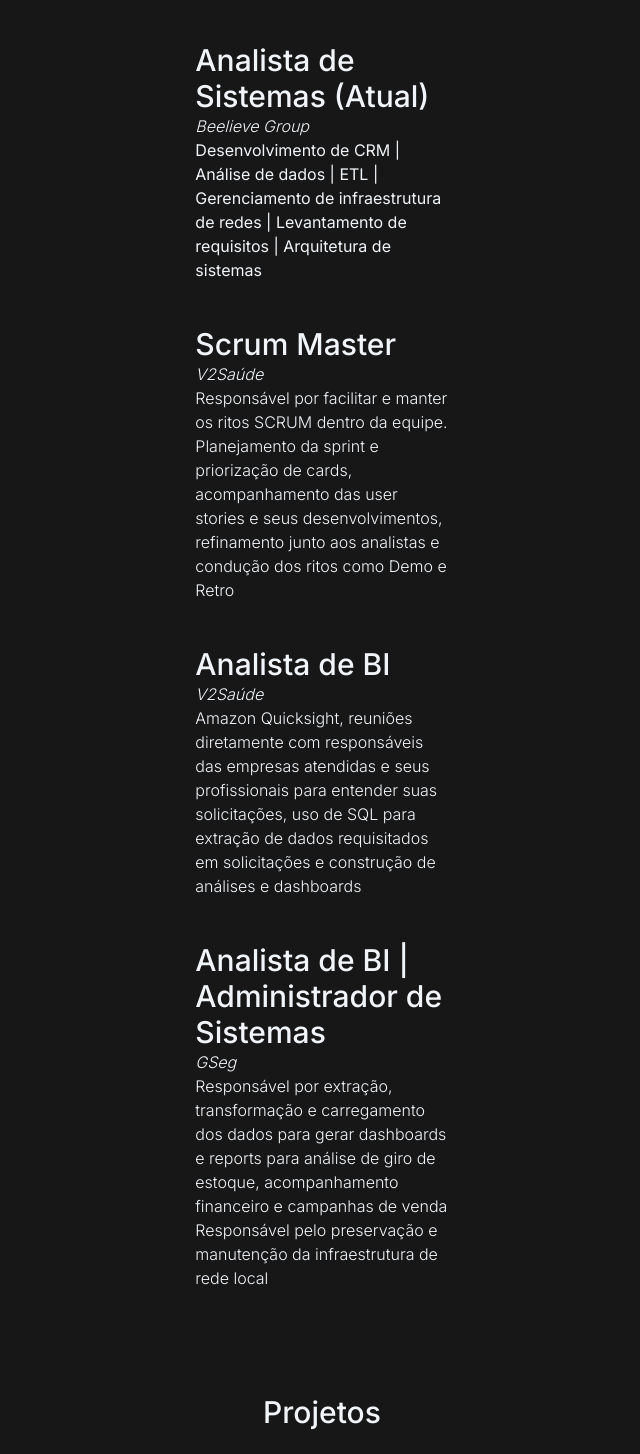
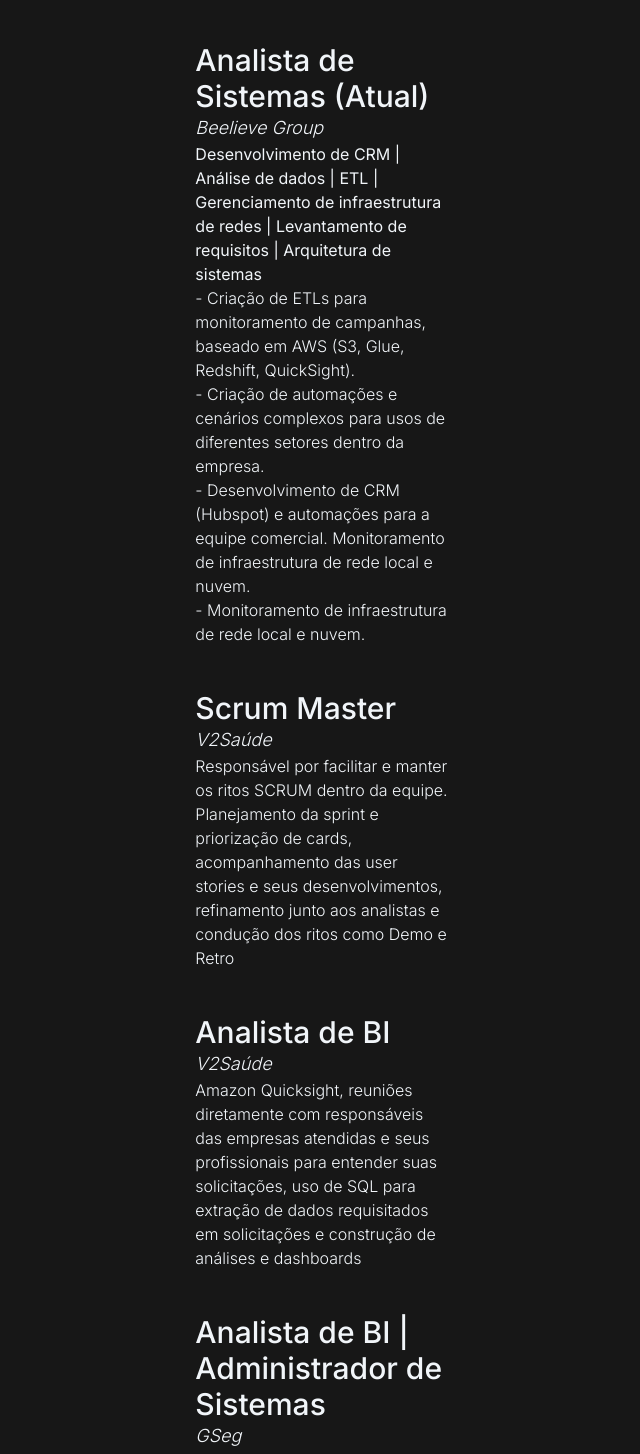
Before and after one commit to VinSan5/vinsan-portfolio, a Next.js app: page / in a window 1280 px wide. Shown: the part 1174-2628 px from the top of the page, without its empty margins (318-958 px from the left). Built offline with nearby package versions, Linux system fonts and the light colour scheme.

Commit message:
Atualizando funcoes

```diff
--- a/src/app/page.js
+++ b/src/app/page.js
@@ -1,12 +1,16 @@
-import {BsFillMoonStarsFill} from 'react-icons/bs'
-import {AiFillTwitterCircle, AiFillLinkedin, AiFillYoutube} from 'react-icons/ai'
-import { Analytics } from "@vercel/analytics/react"
+import {BsFillMoonStarsFill} from 'react-icons/bs';
+import {AiFillTwitterCircle, AiFillLinkedin, AiFillYoutube} from 'react-icons/ai';
+import {FaFlagUsa, FaFlagBrazil} from 'react-icons/fa';
+import {Analytics } from "@vercel/analytics/react"
 import Link from 'next/link'
 import Head from 'next/head'
 
 export default function Home() {
   return (
+
     <div>
+      <div className='bg-neutral-900 grid grid-rows-1'>
+      </div>
       <main className='bg-neutral-900 px-5 flex items-center justify-center'>
 
         <section className='min-h-screen basis-2/6'>
@@ -37,19 +41,23 @@
               <p className='text-center text-3xl mt-20 font-medium bg-neutral-900'>Experiência</p>
               <br></br>
               <p className='text-start text-3xl mt-5 font-medium bg-neutral-900'>Analista de Sistemas (Atual)</p>
-              <p className='text-start text-md italic font-light'>Beelieve Group</p>
+              <p className='text-start text-lg italic font-light'>Beelieve Group</p>
               <p className='text-start text-md font-light'><strong>Desenvolvimento de CRM | Análise de dados | ETL | Gerenciamento de infraestrutura de redes | Levantamento de requisitos | Arquitetura de sistemas</strong></p>
+              <p className='text-start text-md font-light'>- Criação de ETLs para monitoramento de campanhas, baseado em AWS (S3, Glue, Redshift, QuickSight).</p>
+              <p className='text-start text-md font-light'>- Criação de automações e cenários complexos para usos de diferentes setores dentro da empresa.</p>
+              <p className='text-start text-md font-light'>- Desenvolvimento de CRM (Hubspot) e automações para a equipe comercial. Monitoramento de infraestrutura de rede local e nuvem.</p>
+              <p className='text-start text-md font-light'>- Monitoramento de infraestrutura de rede local e nuvem.</p>
               <br></br>
               <p className='text-start text-3xl mt-5 font-medium bg-neutral-900'>Scrum Master</p>
-              <p className='text-start text-md italic font-light'>V2Saúde</p>
+              <p className='text-start text-lg italic font-light'>V2Saúde</p>
               <p className='text-start text-md font-light'>Responsável por facilitar e manter os ritos SCRUM dentro da equipe. Planejamento da sprint e priorização de cards, acompanhamento das user stories e seus desenvolvimentos, refinamento junto aos analistas e condução dos ritos como Demo e Retro</p>
               <br></br>
               <p className='text-start text-3xl mt-5 font-medium bg-neutral-900'>Analista de BI</p>
-              <p className='text-start text-md italic font-light'>V2Saúde</p>
+              <p className='text-start text-lg italic font-light'>V2Saúde</p>
               <p className='text-start text-md font-light'>Amazon Quicksight, reuniões diretamente com responsáveis das empresas atendidas e seus profissionais para entender suas solicitações, uso de SQL para extração de dados requisitados em solicitações e construção de análises e dashboards</p>
               <br></br>
               <p className='text-start text-3xl mt-5 font-medium bg-neutral-900'>Analista de BI | Administrador de Sistemas</p>
-              <p className='text-start text-md italic font-light'>GSeg</p>
+              <p className='text-start text-lg italic font-light'>GSeg</p>
               <p className='text-start text-md font-light'>Responsável por extração, transformação e carregamento dos dados para gerar dashboards e reports para análise de giro de estoque, acompanhamento financeiro e campanhas de venda</p>
               <p className='text-start text-md font-light'>Responsável pelo preservação e manutenção da infraestrutura de rede local</p>
               <br></br>
```
Also changed, not shown: package.json (+4 -4 lines), 1 other file (tests, documents, lock files or other folders).
